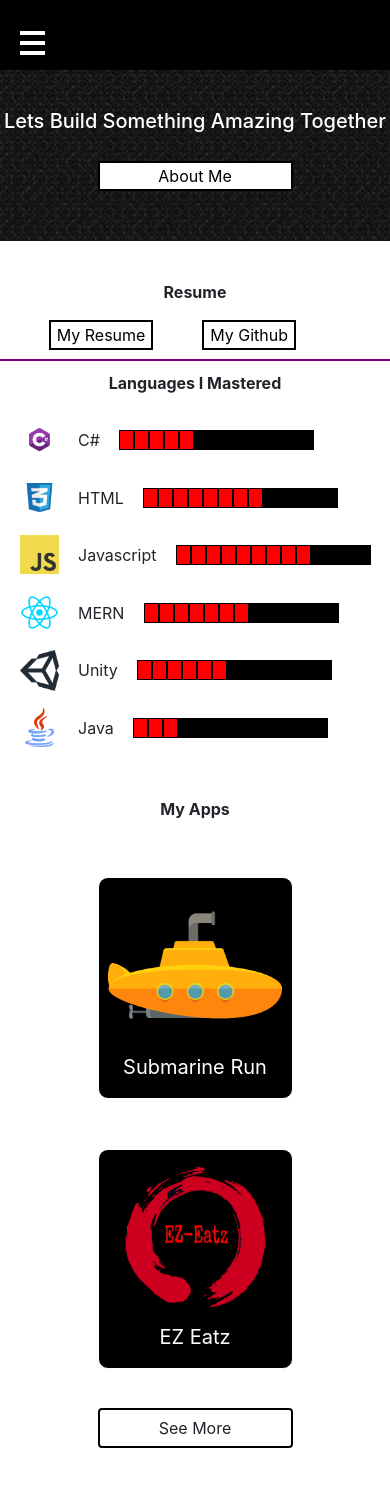
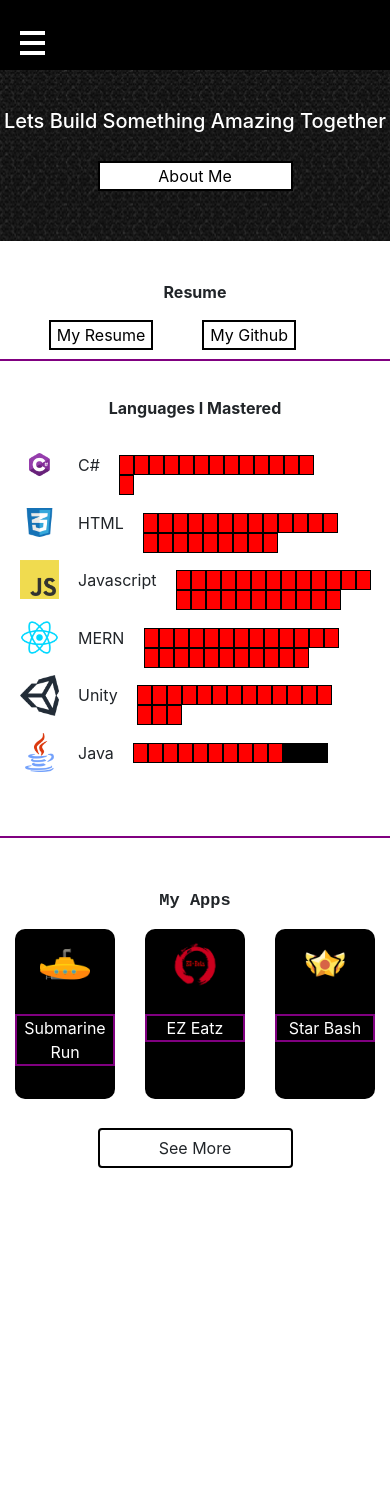
Before and after one commit to marcoking13/Profile-Website, a React (Create React App) app: page / in a window 390 px wide. Shown: the top 1486 px of the page. After the commit the page ends 1268 px from the top, so only its background shows below. Built offline with nearby package versions, Linux system fonts and the light colour scheme.

Commit message:
Changed layout for the app page on mobile version

```diff
--- a/src/components/app_mobile_box.js
+++ b/src/components/app_mobile_box.js
@@ -1,5 +1,6 @@
 import React from "react";
 
+import "./../css/mobileApp.css";
 
 class AppMobileBox extends React.Component {
   renderAllAppsMobile(){
@@ -7,13 +8,14 @@ class AppMobileBox extends React.Component {
       var background = `url(${app.background})`;
 
       return(
-        <div className="appBoxM" onClick = {()=>{
+        <div className="appBoxMo col-4" style={{marginTop:"2.5%",height:"150px"}} onClick = {()=>{
           this.props.setApp(app);
         }}>
-          <div className="appBackgroundM"style={{background:background}}>
-            <img className={"appLogoM"} src={app.image}/>
+          <div className="appBackgroundMo"style={{background:background,width:"100%",height:'100%',borderRadius:"10px",border:"black 4px solid"}}>
+            <img className={"appLogoMo"} style={{width:"50%",marginLeft:"25%",marginTop:"5%"}} src={app.image}/>
+              <p className="appNamerMo" style={{textAlign:"center",background:"black",color:"white",fontFamily:"monospace",position:"absolute",bottom:"5%",right:0,left:"12.5%",width:"75%"}}>{app.name}</p>
           </div>
-          <h2 className="appNamerM">{app.name}</h2>
+
         </div>
       )
     })
@@ -21,10 +23,11 @@ class AppMobileBox extends React.Component {
 
   render(){
     return (
-      <div className="appContainer" >
-          <h2 className="appTitle">My Apps</h2>
+      <div className="appContainer container-fluid" >
+          <h2 className="appTitle"style={{marginTop:"5%"}}>My Apps</h2>
 
-            <div>
+            <div className="row"style={{marginTop:"5%"}}>
+
                 {this.renderAllAppsMobile()}
 
             </div>
--- a/src/components/language_box.js
+++ b/src/components/language_box.js
@@ -9,14 +9,22 @@ class LanguageBox extends React.Component{
     super(props);
     this.state = {
 
-      current:"bl1",
+      current:0,
 
       languages:Languages
     }
     this.changeCurrent = this.changeCurrent.bind(this);
   }
   changeCurrent(num){
-    this.setState({current:"bl"+num})
+    this.setState({current:num})
+  }
+  renderBars(){
+    var html = [];
+
+    for(var i = 0; i <this.state.current;i++){
+      html.push(<div style={{float:"left",height:"20px",width:"20px",border:"2px solid black",background:"red"}}className={"segs seg"+i}/>);
+    }
+    return html;
   }
 
   renderLanguages(){
@@ -40,7 +48,7 @@ class LanguageBox extends React.Component{
       <div className="complexBarBox">
           <p className="comName">Mastery</p>
           <div className="blackBarLevel">
-              <div className={"bloodLife "+this.state.current}/>
+              {this.renderBars()}
           </div>
       </div>
 
--- a/src/config/languages.js
+++ b/src/config/languages.js
@@ -2,31 +2,31 @@ module.exports = [
   {
     name:"C#",
     image:"images/c.png",
-    leve:"5"
+    leve:"14"
   },
   {
     name:"HTML",
     image:"images/css.png",
-    leve:"8"
+    leve:"22"
   },
   {
     name:"Javascript",
     image:"images/javascript.png",
-    leve:"9"
+    leve:"24"
   },
   {
     name:"MERN",
     image:"images/mern.png",
-    leve:"7"
+    leve:"24"
   },
   {
     name:"Unity",
     image:"images/unity.png",
-    leve:"6"
+    leve:"16"
   },
   {
     name:"Java",
     image:"images/java.png",
-    leve:"3"
+    leve:"10"
   },
 ]
--- a/src/containers/app_page.js
+++ b/src/containers/app_page.js
@@ -46,7 +46,7 @@ class AppPage extends React.Component {
       return <AppCurrent loader = {this.loader} resetState={this.resetState} changeURL = {this.props.changeURL} currentApp = {this.state.currentApp}  background = {background}/>
     }
     else{
-      return <AllApps setApp = {this.setApp} resetState={this.resetState}changeURL = {this.props.changeURL} changeURL = {this.props.changeURL} apps = {this.state.apps} />
+      return <AllApps setApp = {this.setApp} resetState={this.resetState} changeURL = {this.props.changeURL} changeURL = {this.props.changeURL} apps = {this.state.apps} />
     }
 
   }
--- a/src/containers/home_page_mobile.js
+++ b/src/containers/home_page_mobile.js
@@ -2,6 +2,7 @@ import React from "react";
 import MobileNav from "./../components/mobile_nav_bar.js";
 import LanguageMeter from "./../components/language_meter_mobile";
 import "./../css/mobile.css";
+import "./../css/mobileApp.css";
 import Samples from "./../config/sampleApps.js";
 
 class HomePageMobile extends React.Component {
@@ -11,18 +12,29 @@ class HomePageMobile extends React.Component {
       samples: Samples
     }
         window.scrollTo(0,0);
+
+
   }
 
-  renderMobileHobbies(){
-    return this.state.hobbies.map((hobby)=>{
+  renderSamples(){
+      return this.state.samples.map((sample)=>{
+        var background = `url(${sample.background})`;
         return (
-          <div className="col-6">
-              <img className="hobbyIM" src = {hobby.image}/>
-              <p className="hobbyTM">{hobby.text}</p>
+        <div className="col-4"style={{height:"170px"}}>
+          <a href = {sample.link}>
+            <div className="apBB"style={{background:"black",borderRadius:"10px",height:"100%"}}>
+              <img className="iiSS" style={{width:"50%",marginLeft:"25%",marginTop:"10%"}} src={sample.image}/>
+              <p className="apTTO" style={{textAlign:"center",color:"white",marginTop:"25%",border:"2px solid purple"}}>{sample.name}</p>
+              </div>
+            </a>
           </div>
+
+
         )
-    });
+      })
   }
+
+
   render(){
     return (
         <div className="pb50">
@@ -46,28 +58,17 @@ class HomePageMobile extends React.Component {
                               </div>
                           </div>
 
-              <div style={{paddingBottom:"200px"}}>
+              <div style={{paddingBottom:"400px",borderBottom:"2px solid purple",paddingTop:"25px"}}>
                   <LanguageMeter />
               </div>
 
-              <div className="appContainerM" >
-                <br />
-                <h6 className="appTTM"style={{top:"50px",paddingTop:"0"}}>My Apps</h6>
-                  <a href= {this.state.samples[0].link}>  <div className="appBoxM" >
-                      <img className="appImgMM" src={this.state.samples[0].image}/>
-                      <p className="appNameMM">{this.state.samples[0].name}</p>
-                  </div></a>
-                  <a href= {this.state.samples[1].link}><div className="appBoxM">
-                      <img className="appImgMM" src = {this.state.samples[1].image}/>
-                      <p className="appNameMM">{this.state.samples[1].name}</p>
+              <div className="appContainerM container-fluid" >
+                  <p className="appMCT" style={{textAlign:"center",fontFamily:"monospace",fontWeight:"bold",fontSize:"17px"}}>My Apps</p>
+                  <div className="row">
+                    {this.renderSamples()}
+
                   </div>
-                  </a>
-
-                    <button
-                      onClick = {()=>{
-                        this.props.changeURL("apps")
-                      }}
-                    className="btn checkoutApp"style={{width:"50%",marginLeft:"25%",marginTop:"10%"}}>See More</button>
+                  <button onClick = {()=>{this.props.changeURL("apps")}}className="ssButton btn"style={{width:"50%",marginLeft:"25%",border:"2px solid black",marginTop:"7.5%"}}> See More</button>
               </div>
 
 
--- /dev/null
+++ b/src/css/mobileApp.css
@@ -0,0 +1,3 @@
+.appBackgroundMo:hover{
+  border-color:orange !important;
+}
```
